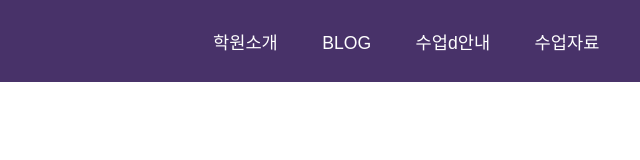
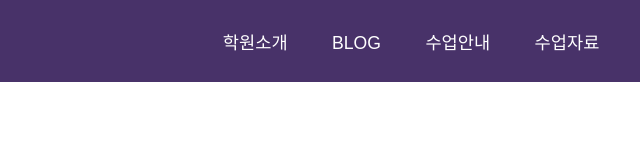
Before and after one commit to hhn2/NYEA, a plain HTML site: page index.html in a window 1280 px wide. Shown: the full height of the page, 297-937 px from the left. Drawn offline with Linux system fonts and the light colour scheme.

Commit message:
no message

```diff
--- a/index.html
+++ b/index.html
@@ -15,7 +15,7 @@
         <nav class="navigation">
             <a href="#">학원소개</a>
             <a href="#">BLOG</a>
-            <a href="#">수업d안내</a>
+            <a href="#">수업안내</a>
             <a href="#">수업자료</a>
             <a href="#">오시는길</a>
             <button class="btnLogin-popup">로그인</button>
```
